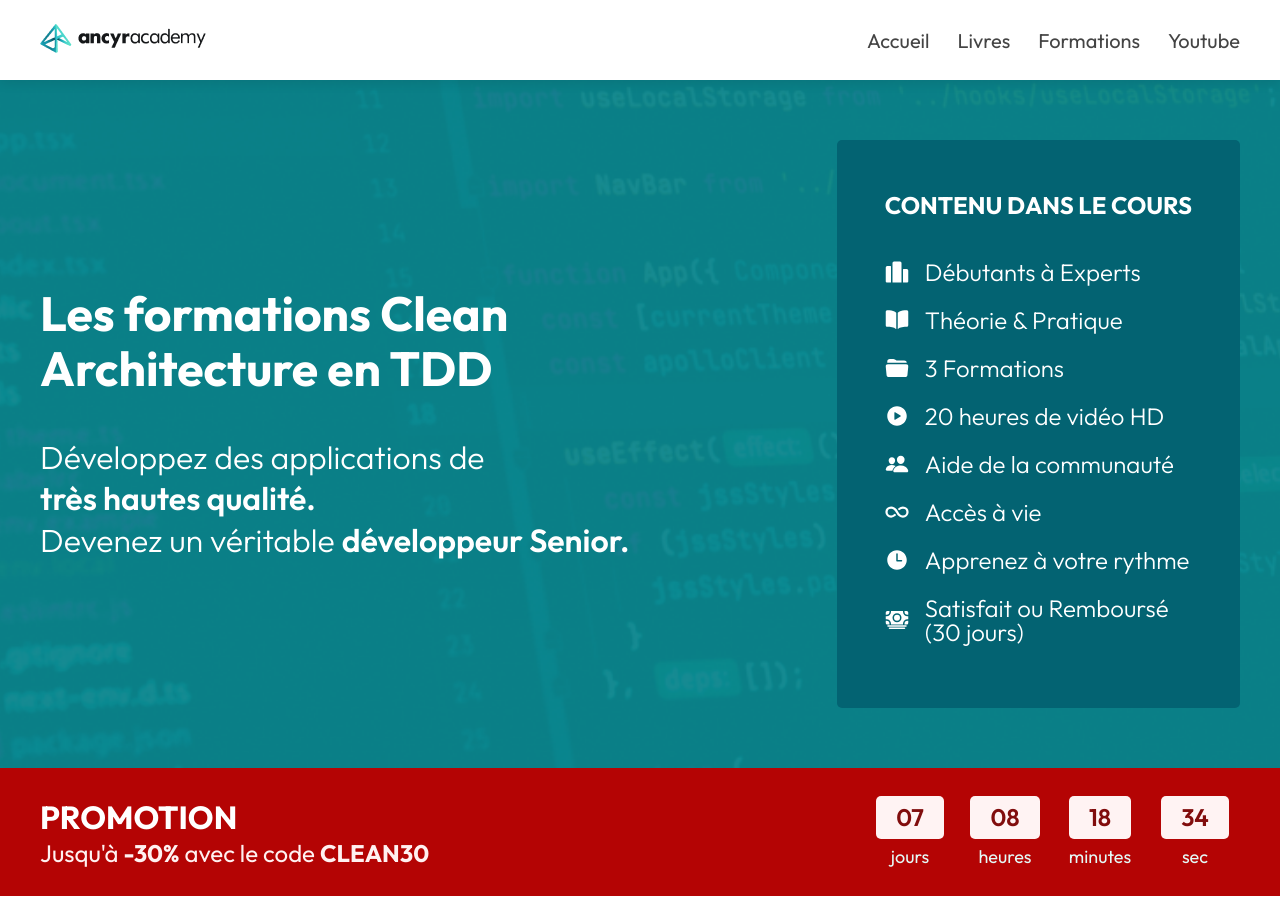
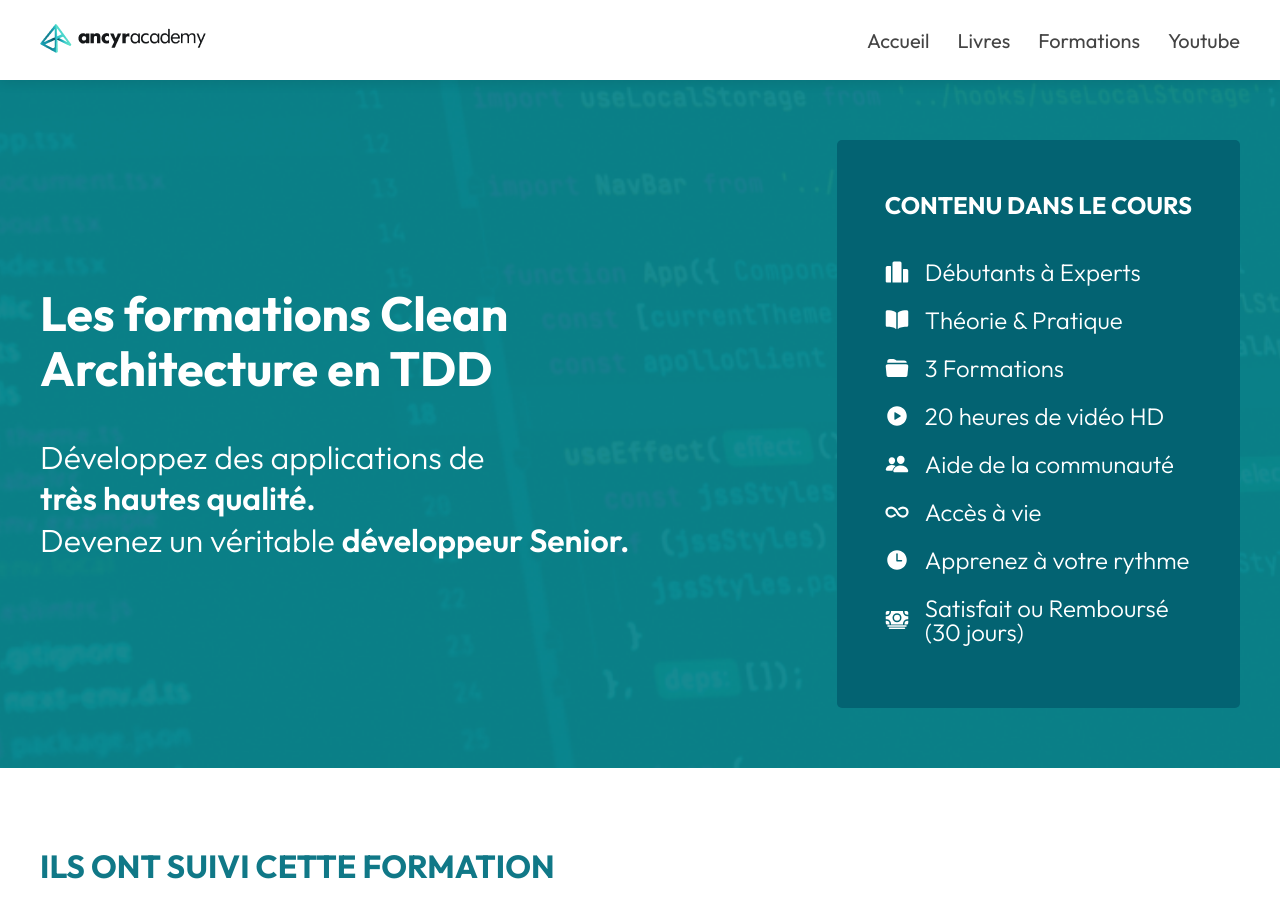
Before and after one commit to Ancyr-Academy/ancyr-academy, a Next.js app in the folder apps/web/: page /clean-architecture in a window 1280 px wide. Shown: the top 922 px of the page. Built offline with nearby package versions, Linux system fonts and the light colour scheme.

Commit message:
task: promo

```diff
--- a/apps/web/src/modules/promotion/index.ts
+++ b/apps/web/src/modules/promotion/index.ts
@@ -1,8 +1,8 @@
 export const getSalesDiscount = () => ({
-  startsAt: new Date("2024-02-12T00:00:00.000Z"),
-  endsAt: new Date("2024-02-20T00:00:00.000Z"),
-  percentage: 0.3,
-  code: "CLEAN30",
+  startsAt: new Date("2024-02-22T00:00:00.000Z"),
+  endsAt: new Date("2024-02-27T00:00:00.000Z"),
+  percentage: 0.4,
+  code: "CLEAN40",
 });
 
 export const isDiscountActive = (date: Date = new Date()) => {
```
